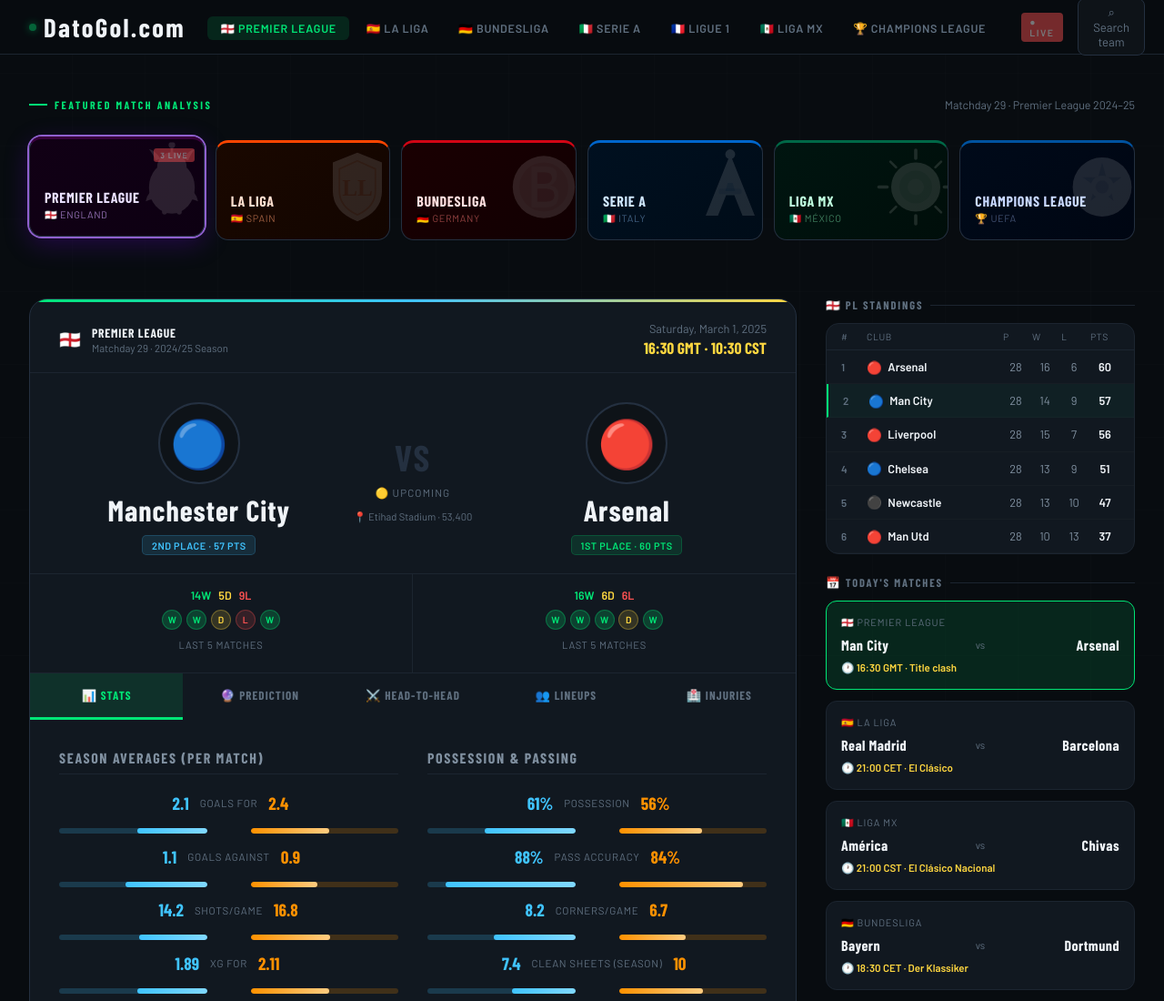
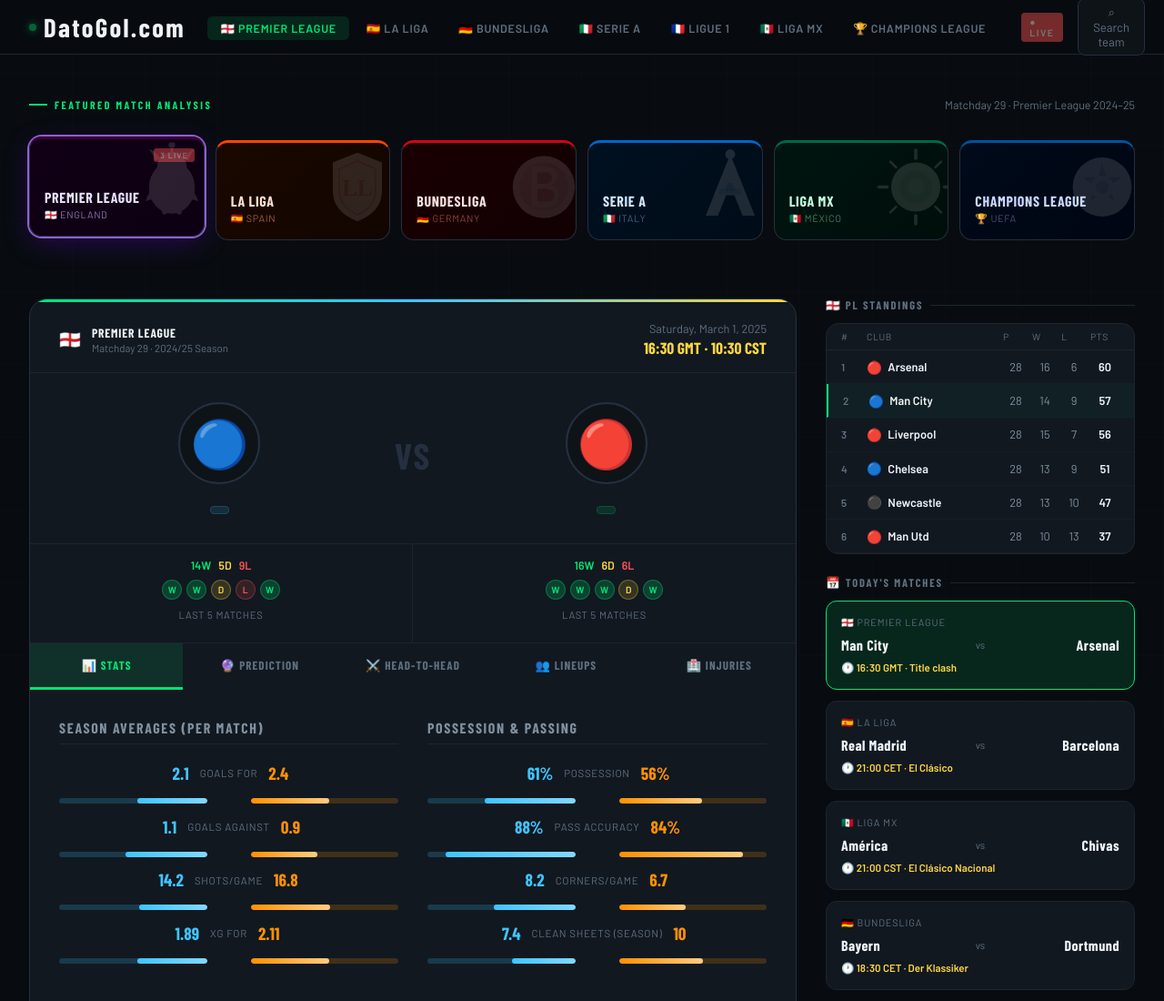
Before and after one commit to datogol26-dot/Datogol, a plain HTML site: page Index.html in a window 1280 px wide. Shown: the top 1100 px of the page at 91% size. Drawn offline with nearby package versions, Linux system fonts and the light colour scheme; a web font is replaced by a local one.

Commit message:
Update Index.html

```diff
--- a/Index.html
+++ b/Index.html
@@ -179,22 +179,24 @@
           <!-- HOME CREST + NAME -->
           <div class="team-col">
             <div class="team-crest">🔵</div>
-            <div class="team-name">Manchester City</div>
-            <span class="tag-pill tag-blue">2nd Place · 57 pts</span>
+            <div class="team-name" id="home-name"></div>
+            <span class="tag-pill tag-blue" id="home-points"></span>
+            <div class="team-record" id="home-record"></div>
           </div>
 
           <!-- CENTER VS -->
           <div class="match-vs">
             <div class="vs-text">VS</div>
-            <div class="match-status">🟡 Upcoming</div>
-            <div class="stadium-info">📍 Etihad Stadium · 53,400</div>
+            <div class="match-status" id="match-status"></div>
+            <div class="stadium-info"📍id="match-staudium"></div>
           </div>
 
           <!-- AWAY CREST + NAME -->
           <div class="team-col">
             <div class="team-crest">🔴</div>
-            <div class="team-name">Arsenal</div>
-            <span class="tag-pill tag-green">1st Place · 60 pts</span>
+            <div class="team-name" id="home-name"></div>
+            <span class="tag-pill tag-green" id="home-points"></span>
+            <div class="team-record" id="away-record"></div>
           </div>
 
         </div><!-- /match-teams-top -->
```
